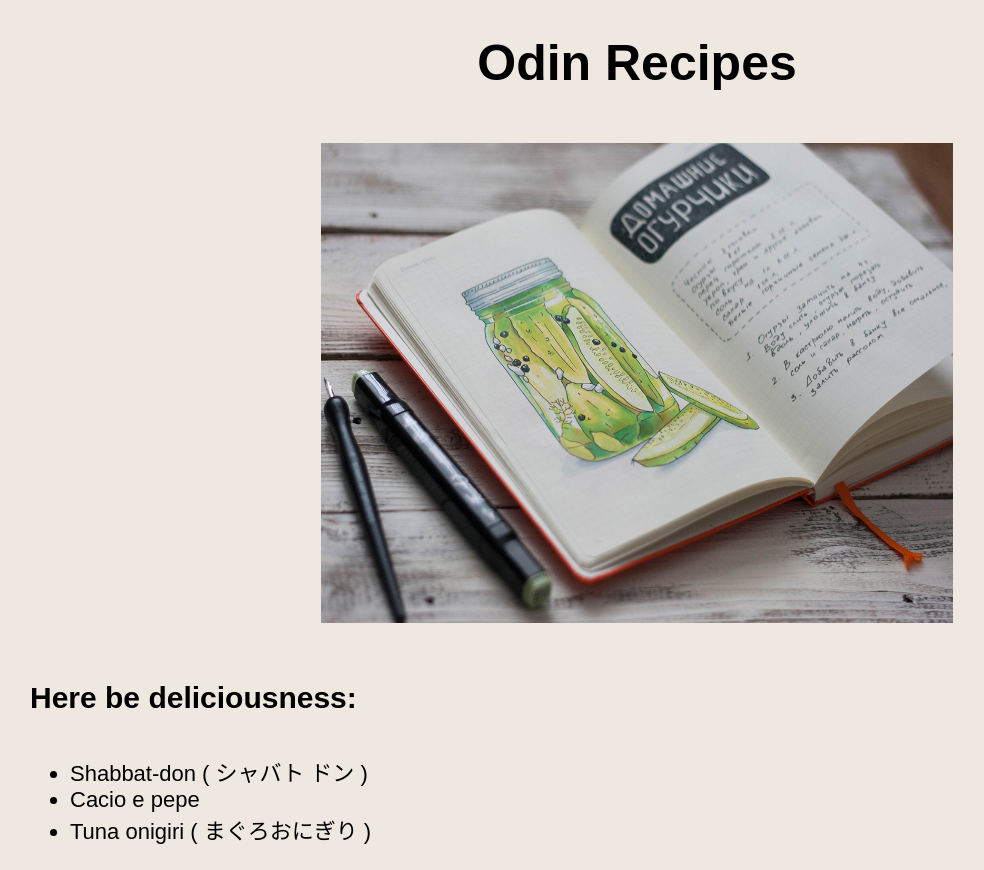
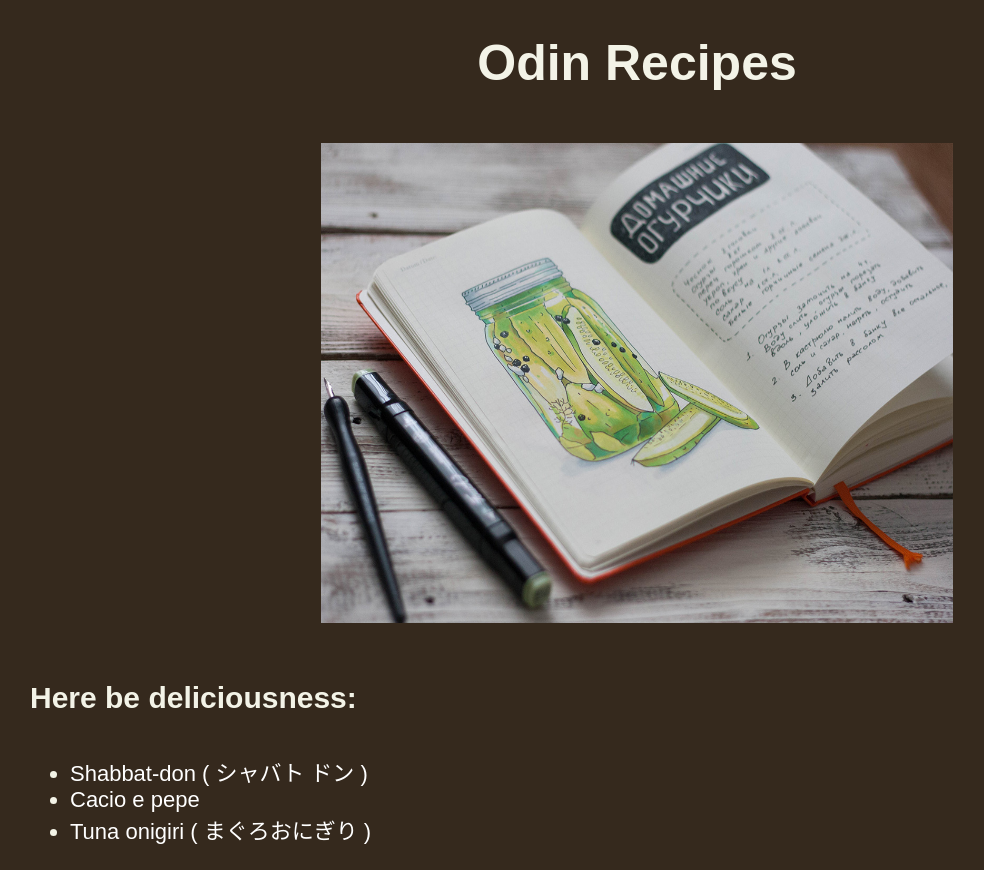
Before and after one commit to gustavomiyazono/Odin_recipes, a plain HTML site: page index.html in a window 1280 px wide. Shown: the whole page, without its empty margins (3-987 px from the left). Drawn offline with Linux system fonts and the light colour scheme.

Commit message:
Change color palette to dark mode

```diff
--- a/recipes/styles.css
+++ b/recipes/styles.css
@@ -1,8 +1,9 @@
 body {
-    background-color:rgb(238, 232, 224);
+    background-color:rgba(46, 34, 21, 0.966);
 }
 
 h1, h2 {
+    color: rgb(243, 243, 231);
     font-family: "Ubuntu", "Brush Script MT", sans-serif;
     text-align: center;
     font-size: 50px;
@@ -34,6 +35,7 @@ h1, h2 {
 }
 
 p, h4, li {
+    color: rgb(235, 235, 210);
     font-family: "Ubuntu", "Brush Script MT", sans-serif;
 }
 
--- a/style.css
+++ b/style.css
@@ -1,8 +1,9 @@
 body {
-    background-color:rgb(238, 232, 224);
+    background-color:rgba(46, 34, 21, 0.966);
 }
 
 h1 {
+    color: rgb(243, 243, 231);
     font-family: "Ubuntu", "Brush Script MT", sans-serif;
     text-align: center;
     font-size: 50px;
@@ -21,6 +22,7 @@ h1 {
 }
 
 h4, li {
+    color: rgb(243, 243, 231);
     font-family: "Ubuntu", "Brush Script MT", sans-serif;
 }
 
@@ -38,7 +40,7 @@ a:visited {
 }
 
 a:link {
-    color: black;
+    color: white;
     text-decoration: none;
 }
 
```
